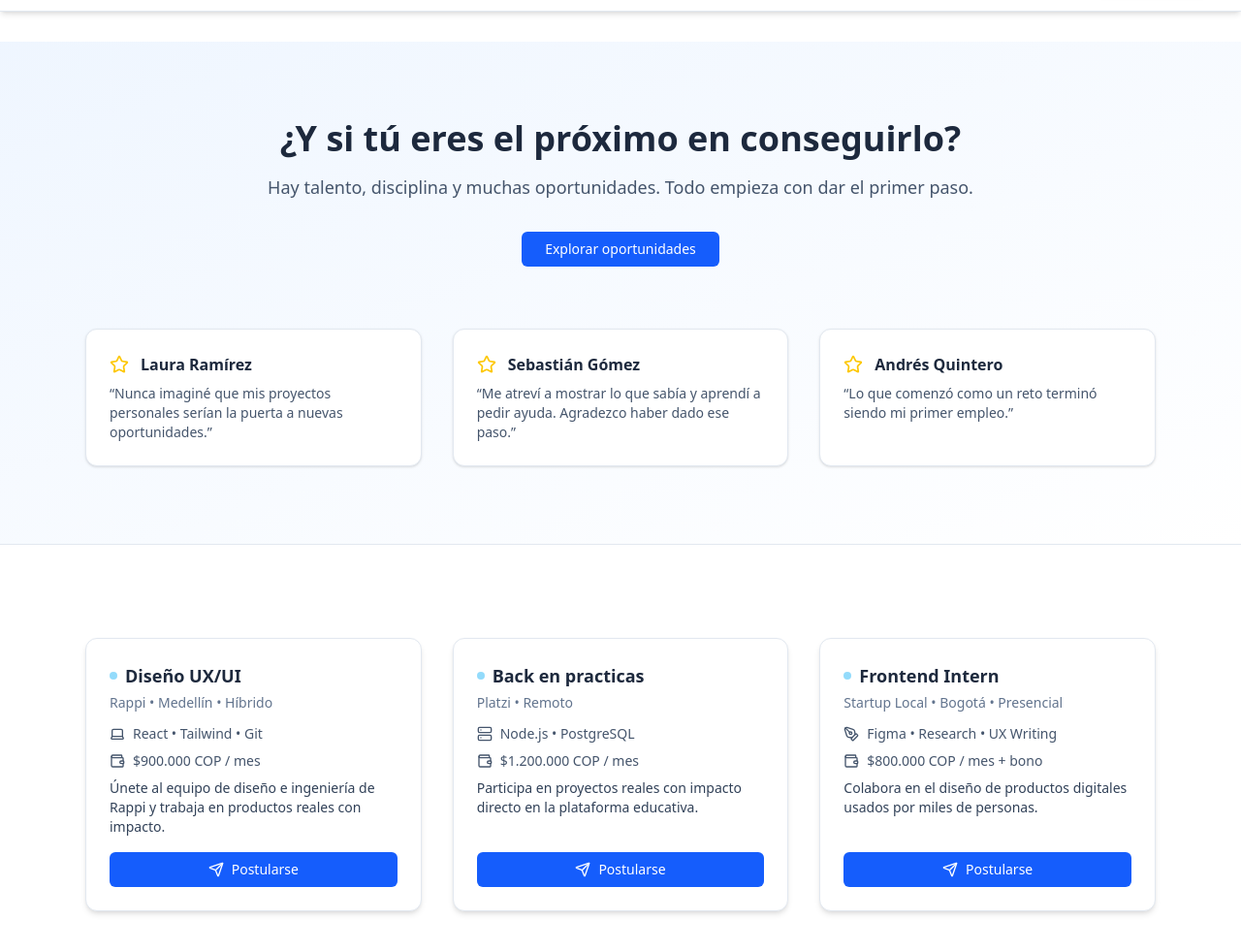
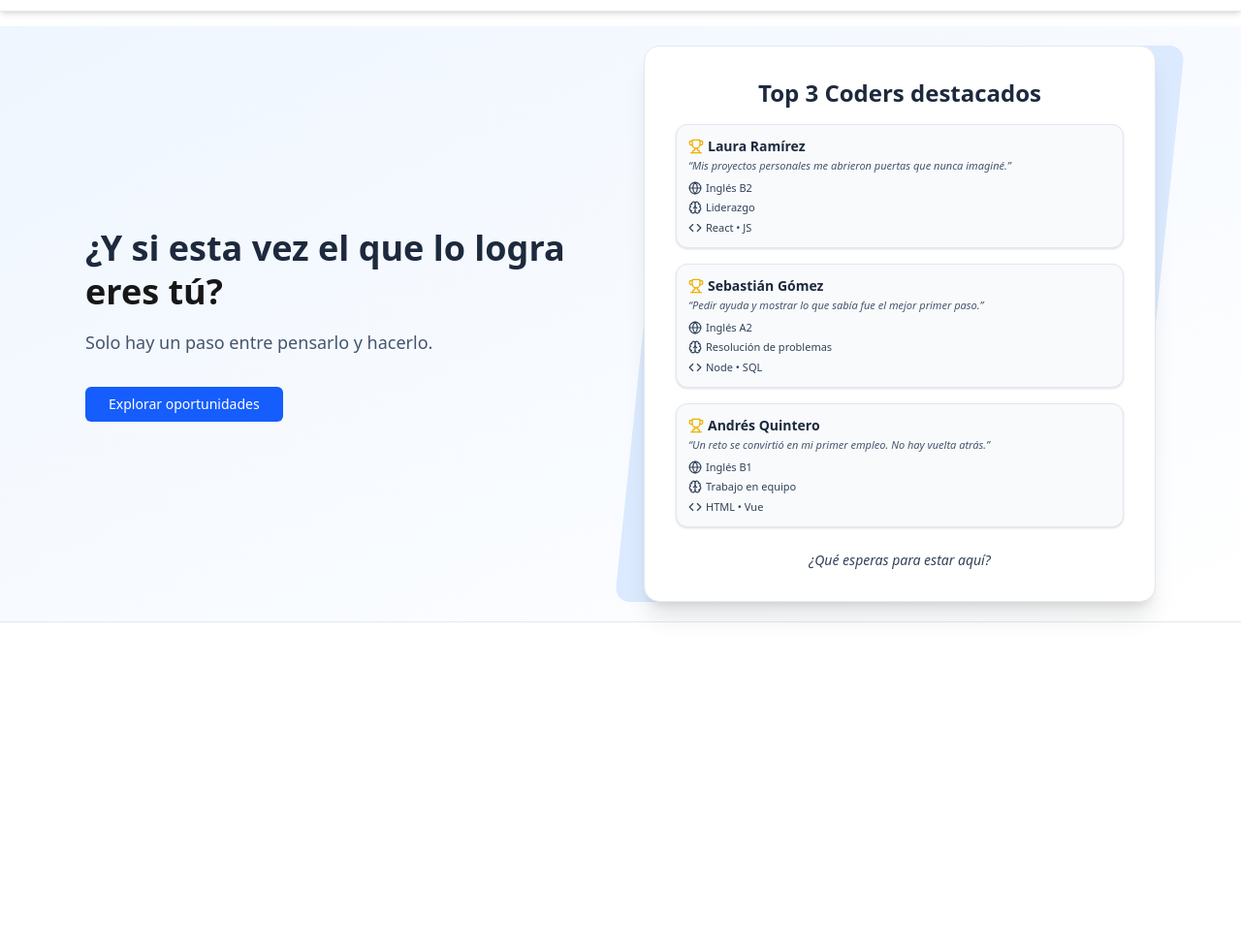
Before and after one commit to dalex0711/Freelahub, a website built with Vite: page src/views/student/index.html in a window 1280 px wide. Shown: the part 53-1034 px from the top of the page at 97% size. After the commit the page ends 800 px from the top, so only its background shows below. Built offline with nearby package versions, Linux system fonts and the light colour scheme.

Commit message:
cambios en views-student

```diff
--- a/src/database/db.json
+++ b/src/database/db.json
@@ -1,12 +1,5 @@
 {
   "users": [
-    {
-      "name": "user1",
-      "email": "user@gmail.com",
-      "password": "bcb4dead2eb9cf647f0b065497c1d74f95fd60df6ec1d51ae005e938ca1c1015caf52491cf0a4e61a41f12187e32e6eb5f147fe0d22ff540bba55f7470fbfb6e",
-      "rol": "student",
-      "id": 1
-    },
     {
       "name": "dalexa",
       "email": "dal@gmail.com",
--- a/src/views/student/index.html
+++ b/src/views/student/index.html
@@ -41,151 +41,85 @@
     </button>
   </div>
 </header>
-<main class="pt-24 bg-white min-h-screen">
+<main class="pt-20 bg-white min-h-screen"> <!-- Ajustado de pt-24 a pt-20 -->
 
-  <!-- Banner único con inspiración + coders destacados -->
-  <section class="bg-gradient-to-br from-blue-50 to-white py-20 border-b border-slate-200">
-    <div class="max-w-6xl mx-auto px-6 text-center">
-      <!-- Título -->
-      <h1 class="text-3xl sm:text-4xl font-bold text-slate-800 mb-4">
-        ¿Y si tú eres el próximo en conseguirlo?
+  <!-- Hero + Coders destacados -->
+  <section class="relative bg-gradient-to-br from-blue-50 to-white border-b border-slate-200 py-5"> <!-- py-20 → py-16 -->
+    <div class="max-w-6xl mx-auto px-6 flex flex-col lg:flex-row items-center gap-12">
+
+      <!-- Texto motivacional -->
+      <div class="lg:w-1/2 text-center lg:text-left">
+        <h1 class="text-3xl sm:text-4xl font-bold text-slate-800 mb-4 leading-tight">
+          ¿Y si esta vez el que lo logra<br />
+          <span class="text-neutral-900">eres tú?</span>
         </h1>
         <p class="text-slate-600 text-base sm:text-lg mb-8">
-        Hay talento, disciplina y muchas oportunidades. Todo empieza con dar el primer paso.
+         Solo hay un paso entre pensarlo y hacerlo.
         </p>
-      <!-- Botón con scroll directo -->
         <a href="#ofertas" class="inline-block bg-blue-600 text-white px-6 py-2 rounded-md text-sm font-medium hover:bg-blue-700 transition">
           Explorar oportunidades
         </a>
+      </div>
 
       <!-- Coders destacados -->
-      <div class="grid grid-cols-1 sm:grid-cols-2 lg:grid-cols-3 gap-8 mt-16 text-left">
-        <!-- Coder 1 -->
-        <div class="bg-white border border-slate-200 rounded-xl p-6 shadow-sm hover:shadow-md transition">
-          <div class="flex items-center gap-3 mb-2">
-            <i data-lucide="star" class="w-5 h-5 text-yellow-400"></i>
-            <h3 class="text-base font-semibold text-slate-800">Laura Ramírez</h3>
+      <div class="lg:w-1/2 relative">
+        <div class="bg-white shadow-xl rounded-2xl border border-slate-200 p-6 lg:p-8 relative z-10">
+          <h2 class="text-2xl font-bold text-slate-800 mb-4 text-center">Top 3 Coders destacados</h2>
+
+          <div class="grid grid-cols-1 sm:grid-cols-2 lg:grid-cols-1 gap-4">
+            <!-- Card 1 -->
+            <div class="bg-slate-50 border border-slate-200 rounded-xl p-3 shadow space-y-1.5">
+              <div class="flex items-center gap-1 mb-0.5">
+                <i data-lucide="trophy" class="w-4 h-4 text-yellow-500"></i>
+                <h3 class="text-sm font-semibold text-slate-800">Laura Ramírez</h3>
               </div>
-          <p class="text-sm text-slate-600">
-            “Nunca imaginé que mis proyectos personales serían la puerta a nuevas oportunidades.”
+              <p class="text-[11px] italic text-slate-600">“Mis proyectos personales me abrieron puertas que nunca imaginé.”</p>
+              <ul class="text-[11px] text-slate-700 space-y-1">
+                <li class="flex items-center gap-1"><i data-lucide="globe" class="w-3.5 h-3.5"></i> Inglés B2</li>
+                <li class="flex items-center gap-1"><i data-lucide="brain" class="w-3.5 h-3.5"></i> Liderazgo</li>
+                <li class="flex items-center gap-1"><i data-lucide="code" class="w-3.5 h-3.5"></i> React • JS</li>
+              </ul>
+            </div>
+
+            <!-- Card 2 -->
+            <div class="bg-slate-50 border border-slate-200 rounded-xl p-3 shadow space-y-1.5">
+              <div class="flex items-center gap-1 mb-0.5">
+                <i data-lucide="trophy" class="w-4 h-4 text-yellow-500"></i>
+                <h3 class="text-sm font-semibold text-slate-800">Sebastián Gómez</h3>
+              </div>
+              <p class="text-[11px] italic text-slate-600">“Pedir ayuda y mostrar lo que sabía fue el mejor primer paso.”</p>
+              <ul class="text-[11px] text-slate-700 space-y-1">
+                <li class="flex items-center gap-1"><i data-lucide="globe" class="w-3.5 h-3.5"></i> Inglés A2</li>
+                <li class="flex items-center gap-1"><i data-lucide="brain" class="w-3.5 h-3.5"></i> Resolución de problemas</li>
+                <li class="flex items-center gap-1"><i data-lucide="code" class="w-3.5 h-3.5"></i> Node • SQL</li>
+              </ul>
+            </div>
+
+            <!-- Card 3 -->
+            <div class="bg-slate-50 border border-slate-200 rounded-xl p-3 shadow space-y-1.5">
+              <div class="flex items-center gap-1 mb-0.5">
+                <i data-lucide="trophy" class="w-4 h-4 text-yellow-500"></i>
+                <h3 class="text-sm font-semibold text-slate-800">Andrés Quintero</h3>
+              </div>
+              <p class="text-[11px] italic text-slate-600">“Un reto se convirtió en mi primer empleo. No hay vuelta atrás.”</p>
+              <ul class="text-[11px] text-slate-700 space-y-1">
+                <li class="flex items-center gap-1"><i data-lucide="globe" class="w-3.5 h-3.5"></i> Inglés B1</li>
+                <li class="flex items-center gap-1"><i data-lucide="brain" class="w-3.5 h-3.5"></i> Trabajo en equipo</li>
+                <li class="flex items-center gap-1"><i data-lucide="code" class="w-3.5 h-3.5"></i> HTML • Vue</li>
+              </ul>
+            </div>
+          </div>
+
+          <!-- Frase debajo de los cards -->
+          <p class="text-center text-slate-700 text-sm italic mt-6">
+            ¿Qué esperas para estar aquí?
           </p>
         </div>
 
-        <!-- Coder 2 -->
-        <div class="bg-white border border-slate-200 rounded-xl p-6 shadow-sm hover:shadow-md transition">
-          <div class="flex items-center gap-3 mb-2">
-            <i data-lucide="star" class="w-5 h-5 text-yellow-400"></i>
-            <h3 class="text-base font-semibold text-slate-800">Sebastián Gómez</h3>
-          </div>
-          <p class="text-sm text-slate-600">
-            “Me atreví a mostrar lo que sabía y aprendí a pedir ayuda. Agradezco haber dado ese paso.”
-          </p>
-        </div>
-
-        <!-- Coder 3 -->
-        <div class="bg-white border border-slate-200 rounded-xl p-6 shadow-sm hover:shadow-md transition">
-          <div class="flex items-center gap-3 mb-2">
-            <i data-lucide="star" class="w-5 h-5 text-yellow-400"></i>
-            <h3 class="text-base font-semibold text-slate-800">Andrés Quintero</h3>
-          </div>
-          <p class="text-sm text-slate-600">
-            “Lo que comenzó como un reto terminó siendo mi primer empleo.”
-          </p>
-        </div>
+        <!-- Fondo decorativo diagonal -->
+        <div class="absolute top-0 right-0 w-full h-full bg-blue-100 transform -skew-x-6 rounded-2xl z-0"></div>
       </div>
     </div>
   </section>
 
-  <!-- Ofertas de trabajo -->
-  <section id="ofertas" class="max-w-6xl mx-auto px-6 py-24">
-   <div class="grid grid-cols-1 md:grid-cols-2 lg:grid-cols-3 gap-8">
-
-  <!-- Tarjeta 1 -->
-  <div class="bg-white border border-slate-200 rounded-xl p-6 shadow-md transition hover:shadow-lg flex flex-col justify-between">
-    <div>
-      <h3 class="text-lg font-bold text-slate-800 mb-1 flex items-center">
-      <span class="pulse-dot"></span> Diseño UX/UI
-    </h3>
-      <p class="text-sm text-slate-500 mb-3">Rappi • Medellín • Híbrido</p>
-
-      <div class="flex items-center gap-2 text-sm text-slate-600 mb-2">
-        <i data-lucide="laptop" class="w-4 h-4"></i>
-        <span>React • Tailwind • Git</span>
-      </div>
-
-      <div class="flex items-center gap-2 text-sm text-slate-600 mb-2">
-        <i data-lucide="wallet" class="w-4 h-4"></i>
-        <span>$900.000 COP / mes</span>
-      </div>
-
-      <p class="text-sm text-slate-700 mt-2">
-        Únete al equipo de diseño e ingeniería de Rappi y trabaja en productos reales con impacto.
-      </p>
-    </div>
-    <button class="mt-4 inline-flex items-center justify-center gap-2 bg-blue-600 text-white text-sm px-4 py-2 rounded-md hover:bg-blue-700 transition">
-      <i data-lucide="send" class="w-4 h-4"></i>
-      Postularse
-    </button>
-  </div>
-
-  <!-- Tarjeta 2 -->
-  <div class="bg-white border border-slate-200 rounded-xl p-6 shadow-md transition hover:shadow-lg flex flex-col justify-between">
-    <div>
-      <h3 class="text-lg font-bold text-slate-800 mb-1 flex items-center">
-        <span class="pulse-dot"></span> Back en practicas
-      </h3>
-      <p class="text-sm text-slate-500 mb-3">Platzi • Remoto</p>
-
-      <div class="flex items-center gap-2 text-sm text-slate-600 mb-2">
-        <i data-lucide="server" class="w-4 h-4"></i>
-        <span>Node.js • PostgreSQL</span>
-      </div>
-
-      <div class="flex items-center gap-2 text-sm text-slate-600 mb-2">
-        <i data-lucide="wallet" class="w-4 h-4"></i>
-        <span>$1.200.000 COP / mes</span>
-      </div>
-
-      <p class="text-sm text-slate-700 mt-2">
-        Participa en proyectos reales con impacto directo en la plataforma educativa.
-      </p>
-    </div>
-    <button class="mt-4 inline-flex items-center justify-center gap-2 bg-blue-600 text-white text-sm px-4 py-2 rounded-md hover:bg-blue-700 transition">
-      <i data-lucide="send" class="w-4 h-4"></i>
-      Postularse
-    </button>
-  </div>
-
-  <!-- Tarjeta 3 -->
-  <div class="bg-white border border-slate-200 rounded-xl p-6 shadow-md transition hover:shadow-lg flex flex-col justify-between">
-    <div>
-      <h3 class="text-lg font-bold text-slate-800 mb-1 flex items-center">
-       <span class="pulse-dot"></span> Frontend Intern
-      </h3>
-      <p class="text-sm text-slate-500 mb-3">Startup Local • Bogotá • Presencial</p>
-
-      <div class="flex items-center gap-2 text-sm text-slate-600 mb-2">
-        <i data-lucide="pen-tool" class="w-4 h-4"></i>
-        <span>Figma • Research • UX Writing</span>
-      </div>
-
-      <div class="flex items-center gap-2 text-sm text-slate-600 mb-2">
-        <i data-lucide="wallet" class="w-4 h-4"></i>
-        <span>$800.000 COP / mes + bono</span>
-      </div>
-
-      <p class="text-sm text-slate-700 mt-2">
-        Colabora en el diseño de productos digitales usados por miles de personas.
-      </p>
-    </div>
-    <button class="mt-4 inline-flex items-center justify-center gap-2 bg-blue-600 text-white text-sm px-4 py-2 rounded-md hover:bg-blue-700 transition">
-      <i data-lucide="send" class="w-4 h-4"></i>
-      Postularse
-    </button>
-  </div>
-
-</div>
-
-  </section>
-
 </main>
```
Lines whose indentation alone changed are shown as unchanged.
